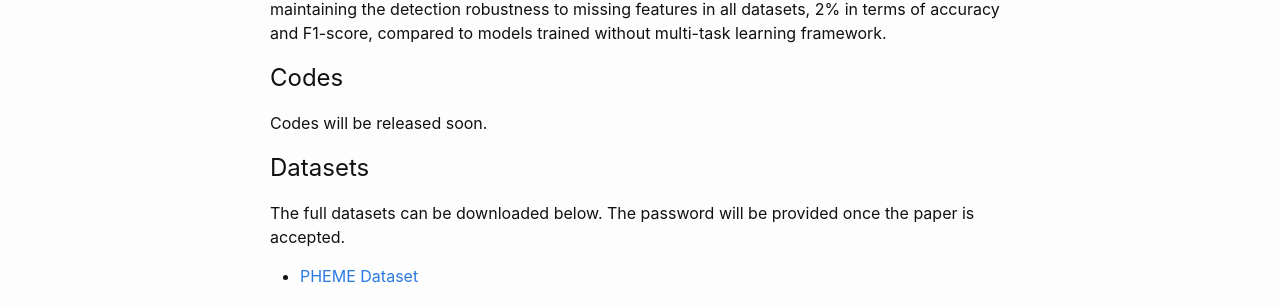
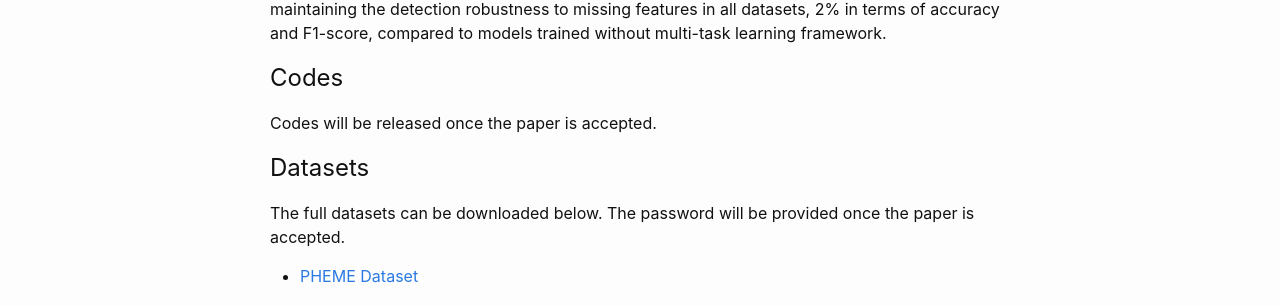
Before and after one commit to thcheung/thcheung.github.io, a Jekyll site: the page built from umgtn.markdown, in a window 1280 px wide. Shown: the part 892-1198 px from the top of the page. Built offline with Jekyll 4.4.1, drawn with Linux system fonts in a browser that asks for light colours.

Commit message:
add codes

```diff
--- a/umgtn.markdown
+++ b/umgtn.markdown
@@ -14,7 +14,7 @@ With the rapid development of online social media platforms, the spread of rumou
 
 ## Codes
 
-Codes will be released soon.
+Codes will be released once the paper is accepted.
 
 ## Datasets
 
```
